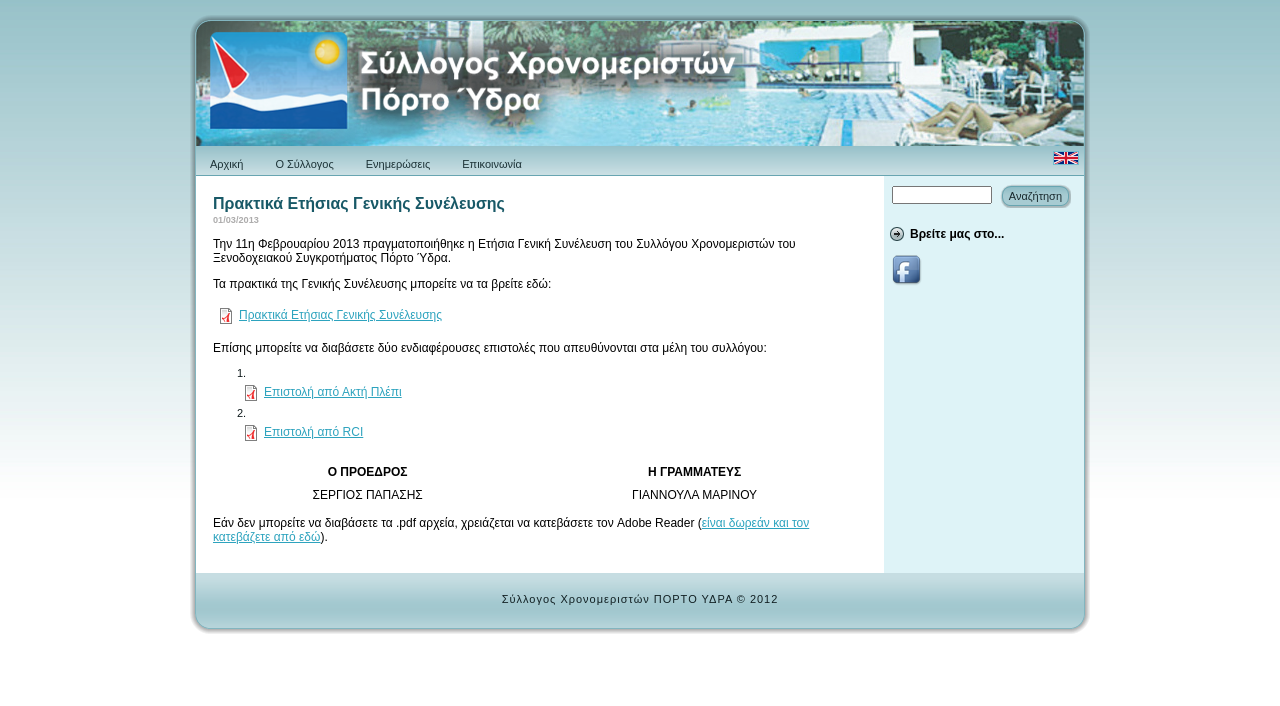
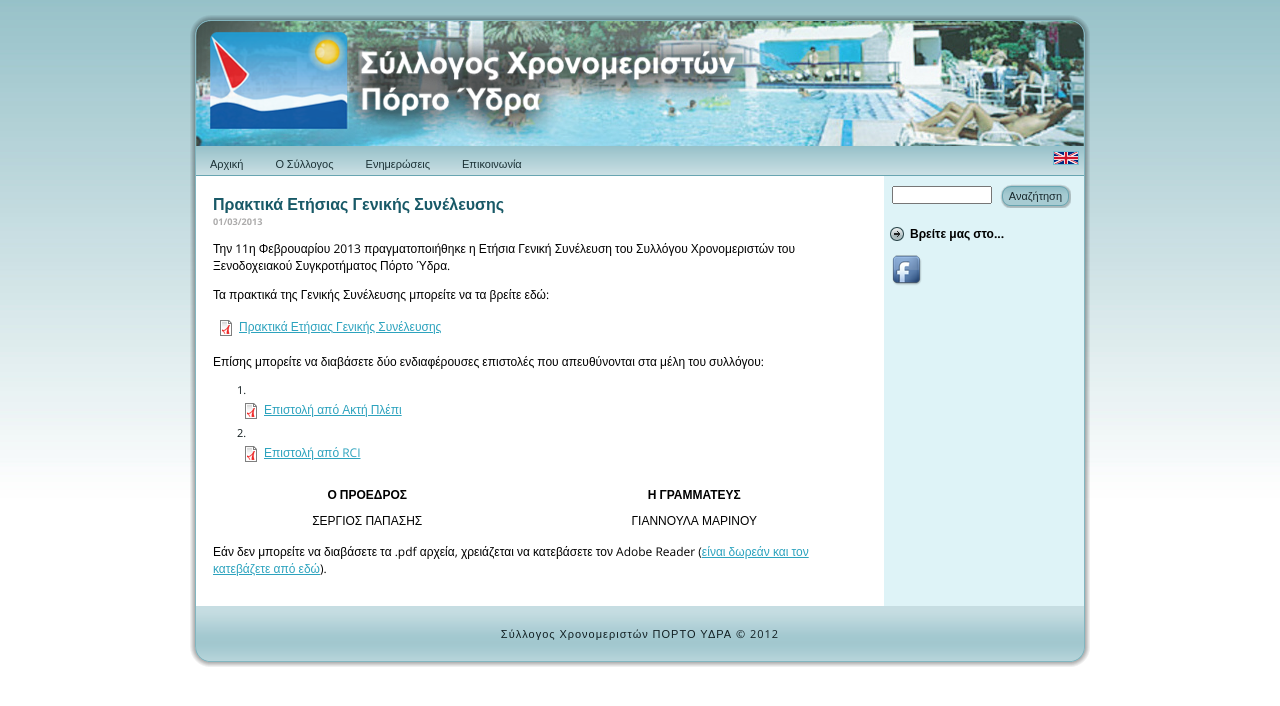
Before and after one commit to time-share/portohydra.time-share.gr, a Jekyll site: the page built from _posts/2013-03-01-General-Assembly-Minutes-February-2013.html, in a window 1280 px wide. Shown: the top 706 px of the page. Built offline with Jekyll 4.4.1, drawn with Linux system fonts in a browser that asks for light colours; nearby versions of some CDN libraries.

Commit message:
Added open sans fonts

```diff
--- a/_config.yml
+++ b/_config.yml
@@ -52,3 +52,4 @@
 - "*.sln"
 - "*.suo"
 - CleanupCss.js
+- _template.html
--- a/_includes/head.html
+++ b/_includes/head.html
@@ -14,4 +14,5 @@
     <link rel="alternate" hreflang="{{post.lang}}" href="{{post.url}}" />
     {% endif %}
     {% endfor %}
+    <link href='https://fonts.googleapis.com/css?family=Open+Sans:400,700&subset=latin,greek' rel='stylesheet' type='text/css'>
 </head>
--- a/css/googleSearch.css
+++ b/css/googleSearch.css
@@ -1,11 +1,11 @@
 .gsc-control-cse {
-    font-family: Arial, sans-serif;
+    font-family: 'Open Sans', sans-serif;
     border-color: #FFFFFF;
     background-color: #FFFFFF;
 }
 
     .gsc-control-cse .gsc-table-result {
-        font-family: Arial, sans-serif;
+        font-family: 'Open Sans', sans-serif;
     }
 
 input.gsc-input, .gsc-input-box, .gsc-input-box-hover, .gsc-input-box-focus {
--- a/css/style.css
+++ b/css/style.css
@@ -6,7 +6,7 @@
 
 #webmain,
 table {
-  font-family: Arial, Helvetica, Sans-Serif;
+  font-family: 'Open Sans', sans-serif;
   font-style: normal;
   font-weight: normal;
   font-size: 11px;
```
